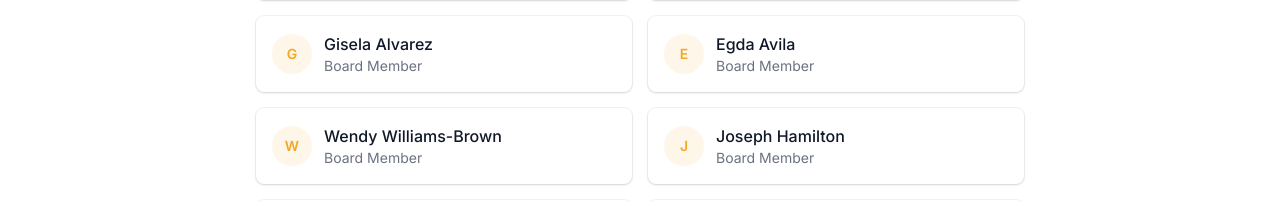
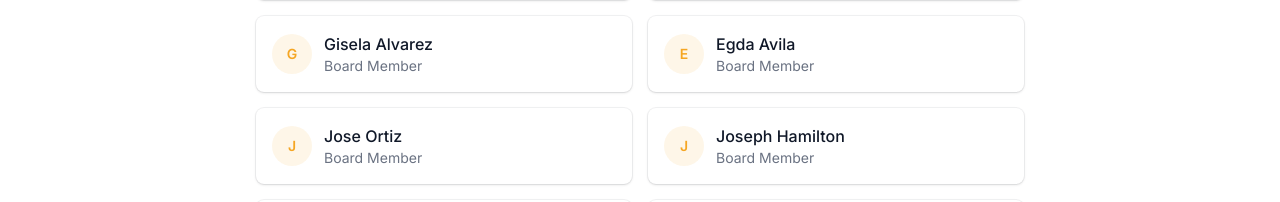
Before and after one commit to greggfosdev/ann-hewan-foundation, a Next.js app: page /our-story in a window 1280 px wide. Shown: the part 7748-7950 px from the top of the page. Built offline with nearby package versions, Linux system fonts and the light colour scheme.

Commit message:
Correct board member name to Jose Ortiz

```diff
--- a/src/app/our-story/page.tsx
+++ b/src/app/our-story/page.tsx
@@ -329,7 +329,7 @@ export default function OurStoryPage() {
                 { name: "Stacie Ann Earle Peters", role: "Treasury" },
                 { name: "Gisela Alvarez", role: "Board Member" },
                 { name: "Egda Avila", role: "Board Member" },
-                { name: "Wendy Williams-Brown", role: "Board Member" },
+                { name: "Jose Ortiz", role: "Board Member" },
                 { name: "Joseph Hamilton", role: "Board Member" },
                 { name: "Wendy Shakespear", role: "Board Member" },
                 { name: "Romeo Mitchell", role: "Board Member" },
```
